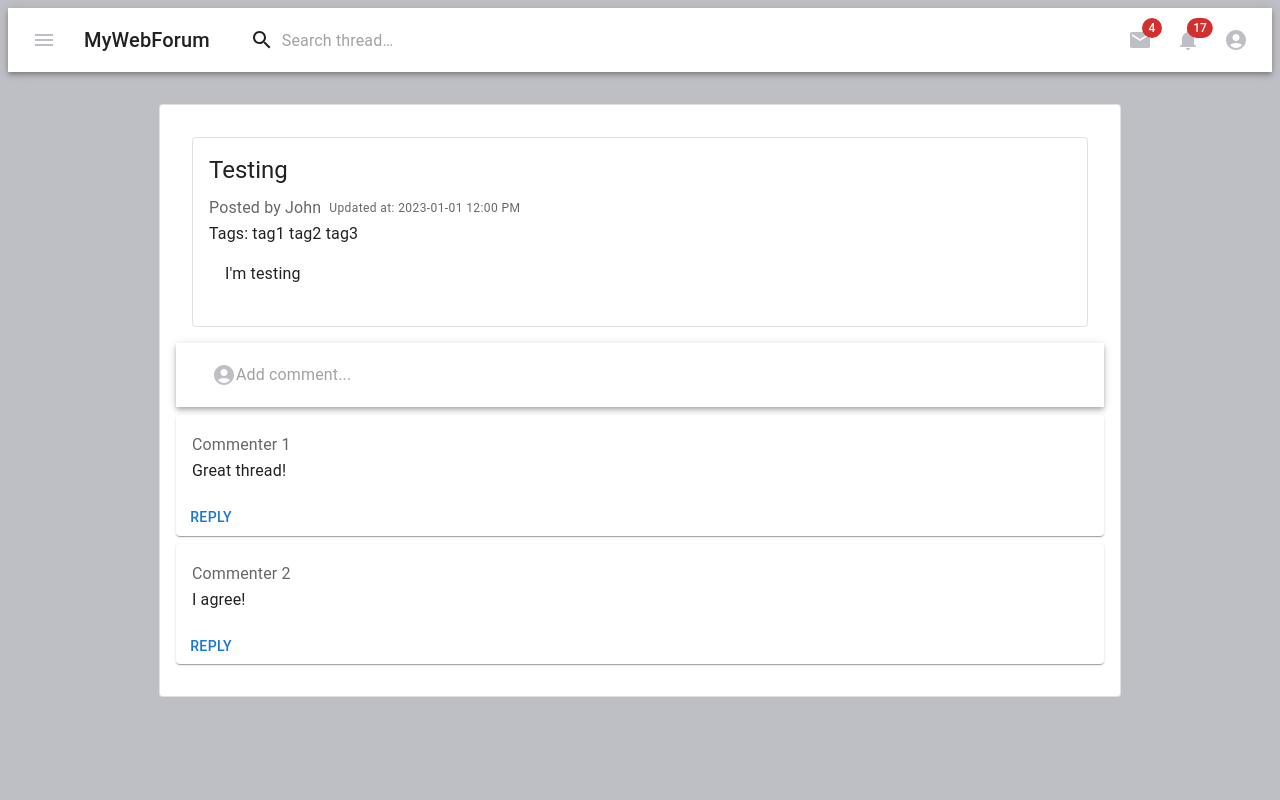
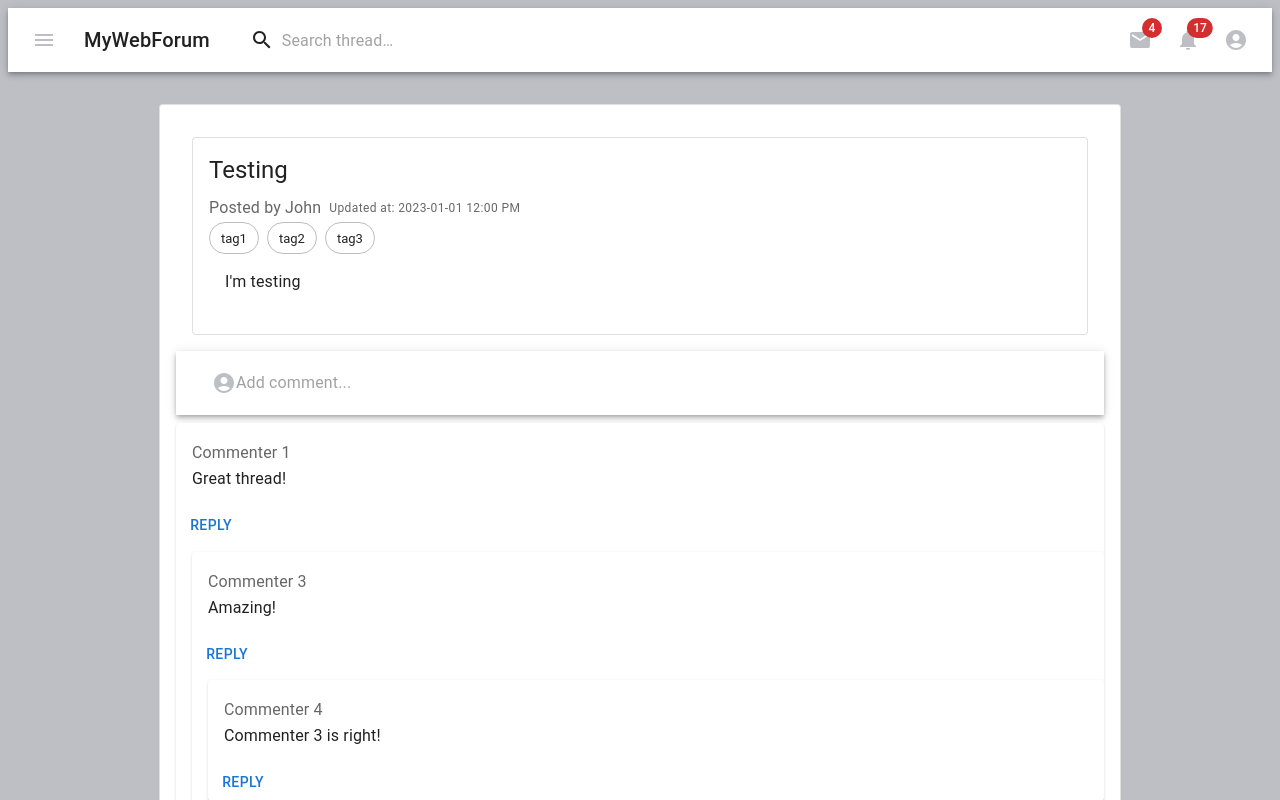
Before and after one commit to DiligentPenguinn/CVWOAssignmentFrontend, a React (Create React App) app: page /thread/1 in a window 1280 px wide. Shown: the top 800 px of the page. Built offline with nearby package versions, Linux system fonts and the light colour scheme.

Commit message:
Display nested replies

```diff
--- a/src/components/Comment.tsx
+++ b/src/components/Comment.tsx
@@ -1,9 +1,9 @@
 import React, {MouseEvent, useState} from 'react';
-import { Typography, Card, CardContent, Button } from '@mui/material';
+import { Typography, Card, CardContent, Button, Box } from '@mui/material';
 import { CommentProps } from '../models/CommentProps';
 import CommentInput from './CommentInput';
 
-const Comment: React.FC<CommentProps> = ({ author, content }) => {
+const Comment: React.FC<CommentProps> = ({ author, content, replies, handleReply }) => {
   const [isClicked, setIsClicked] = useState<boolean>(false);
   const handleButtonClick = (event: MouseEvent<HTMLButtonElement>) => {
     setIsClicked(!isClicked);
@@ -26,7 +26,12 @@ const Comment: React.FC<CommentProps> = ({ author, content }) => {
       </Button>
       {isClicked
        &&
-       <CommentInput handleButtonClick={handleComment}/>}
+       <CommentInput handleButtonClick={handleReply ? handleReply : () => console.log('nothing happens')}/>}
+       <Box sx={{marginLeft: 2}}>
+          {replies && replies.map(reply => {
+              return <Comment {... reply} handleReply={handleReply}/>
+          })}
+        </Box>
     </Card>
   );
 };
--- a/src/components/SingleThread.tsx
+++ b/src/components/SingleThread.tsx
@@ -23,8 +23,8 @@ const SingleThread: React.FC = () => {
     content: '',
     replies: [],
   })
-  const handleComment = (event: MouseEvent<HTMLButtonElement>) => {
-    console.log('Comment sent!');
+  const handleReply = (event: MouseEvent<HTMLButtonElement>) => {
+    console.log(event);
   }
   useEffect(() => {
     let parsedThreadId: number = 0
@@ -38,7 +38,10 @@ const SingleThread: React.FC = () => {
       message: "I'm testing",
       updatedAt: "2023-01-01 12:00 PM",
       comments: [
-        { author: 'Commenter 1', content: 'Great thread!' },
+        { author: 'Commenter 1',
+          content: 'Great thread!' ,
+          replies: [{author: 'Commenter 3', content: 'Amazing!',
+                      replies: [{author: 'Commenter 4', content: 'Commenter 3 is right!'}]}]},
         { author: 'Commenter 2', content: 'I agree!' },
       ],
       tags: ['tag1', 'tag2', 'tag3'],
@@ -57,10 +60,10 @@ const SingleThread: React.FC = () => {
             <Thread {...thread} />
             <CommentInput
               key={0}
-              handleButtonClick={handleComment}/>
+              handleButtonClick={handleReply}/>
             <div>
               {thread.comments && thread.comments.map((comment, index) => (
-                <Comment key={index} {...comment} />
+                <Comment key={index} {...comment} handleReply={handleReply} />
               ))}
             </div>
 
--- a/src/components/Thread.tsx
+++ b/src/components/Thread.tsx
@@ -1,5 +1,6 @@
 import React from 'react';
-import { Card, CardContent, Typography, Grid } from '@mui/material';
+import { Card, CardContent, Typography, Grid, Stack } from '@mui/material';
+import Chip from '@mui/material/Chip';
 import { ThreadProps } from '../models/ThreadProps';
 
 const Thread: React.FC<ThreadProps> = ({ id, title, author, message, updatedAt, tags }) => {
@@ -21,9 +22,14 @@ const Thread: React.FC<ThreadProps> = ({ id, title, author, message, updatedAt,
             </Typography>
           </Grid>
         </Grid>
-        <Typography>
-          Tags: {tags && tags.map(tag => `${tag} `)}
-        </Typography>
+        <Stack direction="row" spacing={1} sx={{marginBottom : 2}}>
+            {tags && tags.map(tag => {
+              return <Chip
+                      label={tag}
+                      variant='outlined'
+                      />
+            })}
+         </Stack>
         <Typography variant="body1">
           <div className='half-hidden'>
             {message}
--- a/src/models/CommentProps.tsx
+++ b/src/models/CommentProps.tsx
@@ -1,5 +1,8 @@
+import { MouseEventHandler } from "react";
+
 export interface CommentProps {
   author: string;
   content: string;
   replies?: CommentProps[];
+  handleReply?: MouseEventHandler;
 }
```
